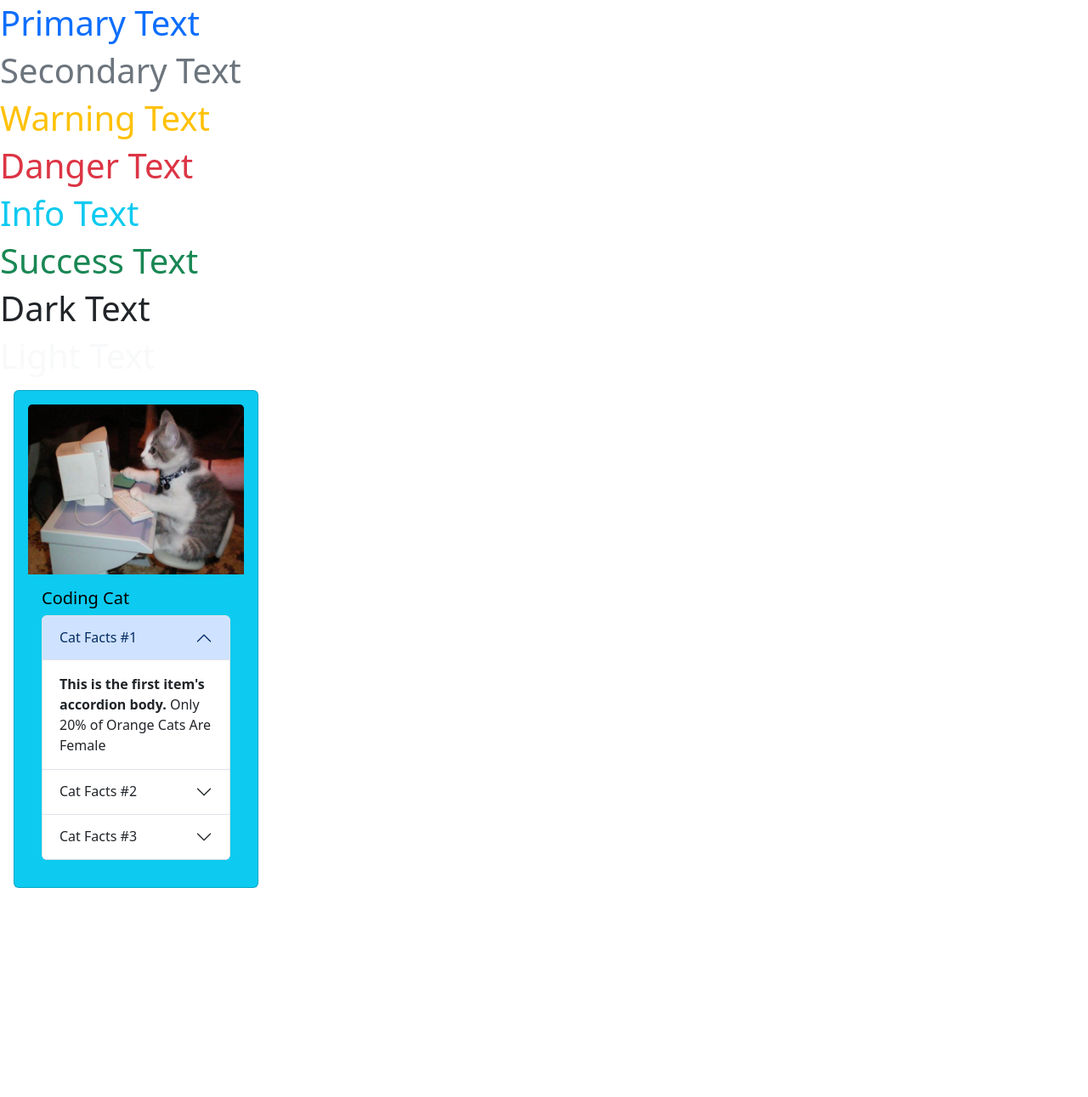
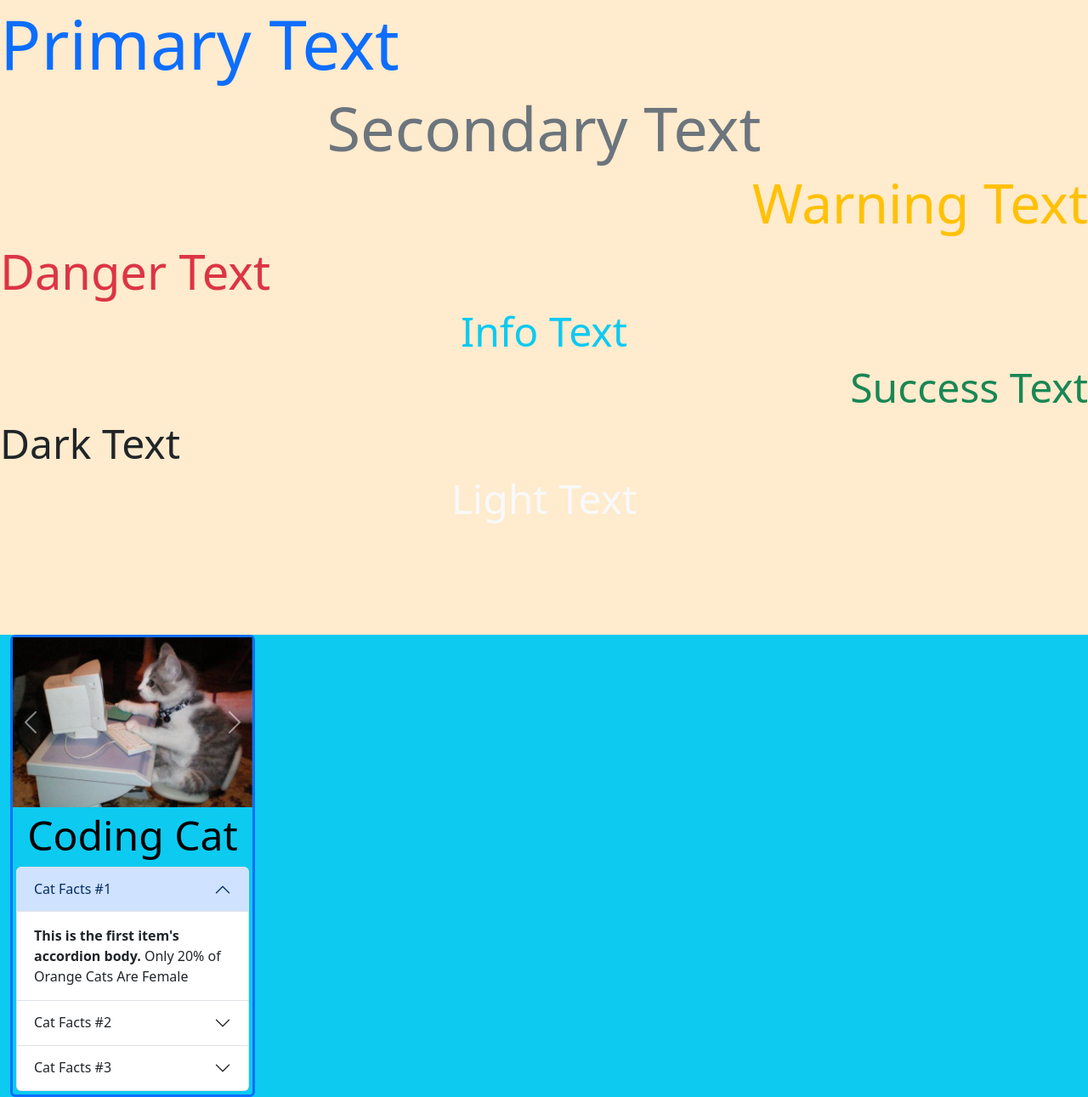
Before and after one commit to ShameenShetty/bootstrap_beginner, a plain HTML site: page bootstrap.html in a window 1280 px wide. Shown: the part 53-1344 px from the top of the page at 85% size. Before the commit the page ends 1194 px from the top, so only its background shows below. Drawn offline with nearby package versions, Linux system fonts and the light colour scheme.

Commit message:
Added carousel to the card image section, and added 3 images

```diff
--- a/bootstrap.html
+++ b/bootstrap.html
@@ -12,22 +12,49 @@
 </head>
 
 <body>
-    <h1 class="text-center display-10" style="color: purple;">Testing BootStrap</h1>
+    <div style="background-color: blanchedalmond; width: 100%; height: 100%;">
+        <h1 class="text-center display-10" style="color: purple;">BootStrap Properties</h1>
 
-    <h1 class="text-start text-primary">Primary Text</h1>
-    <h1 class="text-start text-secondary">Secondary Text</h1>
-    <h1 class="text-start text-warning">Warning Text</h1>
-    <h1 class="text-start text-danger">Danger Text</h1>
-    <h1 class="text-start text-info">Info Text</h1>
-    <h1 class="text-start text-success">Success Text</h1>
-    <h1 class="text-start text-dark">Dark Text</h1>
-    <h1 class="text-start text-light">Light Text</h1>
+        <h1 class="text-start text-primary display-1">Primary Text</h1>
+        <h1 class="text-center text-secondary display-2">Secondary Text</h1>
+        <h1 class="text-end text-warning display-3">Warning Text</h1>
+        <h1 class="text-start text-danger display-4">Danger Text</h1>
+        <h1 class="text-center text-info display-5">Info Text</h1>
+        <h1 class="text-end text-success display-5">Success Text</h1>
+        <h1 class="text-start text-dark display-5">Dark Text</h1>
+        <h1 class="text-center text-light display-5">Light Text</h1>
+    </div>
 
 
-    <div class="card m-3 p-3 text-bg-info" style="width: 18rem;">
-        <img src="./iamges/profile_image.png" class="card-img-top" height="200" width="150">
-        <div class="card-body">
-            <h5 class="card-title">Coding Cat</h5>
+    <div class="container-fluid bg-info">
+
+        <div class="card text-bg-info border-3 border-primary" style="width: 18rem;">
+            <div id="carouselExample" class="carousel slide">
+                <div class="carousel-inner">
+                    <div class="carousel-item active">
+                        <img src="./images/profile_image.png" class="d-block w-100" height="200" width="150" alt="...">
+                    </div>
+                    <div class="carousel-item">
+                        <img src="./images/cozy_cat.webp" class="d-block w-100" height="200" width="150" alt="...">
+                    </div>
+                    <div class="carousel-item">
+                        <img src="./images/witch_cat.webp" class="d-block w-100" height="200" width="150" alt="...">
+                    </div>
+                </div>
+                <button class="carousel-control-prev" type="button" data-bs-target="#carouselExample"
+                    data-bs-slide="prev">
+                    <span class="carousel-control-prev-icon" aria-hidden="true"></span>
+                    <span class="visually-hidden">Previous</span>
+                </button>
+                <button class="carousel-control-next" type="button" data-bs-target="#carouselExample"
+                    data-bs-slide="next">
+                    <span class="carousel-control-next-icon" aria-hidden="true"></span>
+                    <span class="visually-hidden">Next</span>
+                </button>
+            </div>
+
+            <div class="card-body p-1">
+                <h5 class="card-title text-center display-5">Coding Cat</h5>
 
                 <div class="accordion" id="accordionExample">
                     <div class="accordion-item">
@@ -37,9 +64,11 @@
                                 Cat Facts #1
                             </button>
                         </h2>
-                    <div id="collapseOne" class="accordion-collapse collapse show" data-bs-parent="#accordionExample">
+                        <div id="collapseOne" class="accordion-collapse collapse show"
+                            data-bs-parent="#accordionExample">
                             <div class="accordion-body">
-                            <strong>This is the first item's accordion body.</strong> Only 20% of Orange Cats Are Female
+                                <strong>This is the first item's accordion body.</strong> Only 20% of Orange Cats Are
+                                Female
                             </div>
                         </div>
                     </div>
@@ -52,7 +81,8 @@
                         </h2>
                         <div id="collapseTwo" class="accordion-collapse collapse" data-bs-parent="#accordionExample">
                             <div class="accordion-body">
-                            <strong>This is the second item's accordion body.</strong> Cat Whiskers Are as Sensitive as
+                                <strong>This is the second item's accordion body.</strong> Cat Whiskers Are as Sensitive
+                                as
                                 Human Fingertips
                             </div>
                         </div>
@@ -74,8 +104,7 @@
                 </div>
             </div>
         </div>
-
-    <div style="height: 10vh;"></div>
+    </div>
 
 
     <!-- Bootstrap JS -->
--- /dev/null
+++ b/styles.css
@@ -0,0 +1,3 @@
+.custom_color {
+    background-color: aliceblue;
+}
```
Also changed, not shown: images/cozy_cat.webp (added), images/profile_image.png (renamed from iamges/profile_image.png), images/witch_cat.webp (added). Lines whose indentation alone changed are shown as unchanged.
